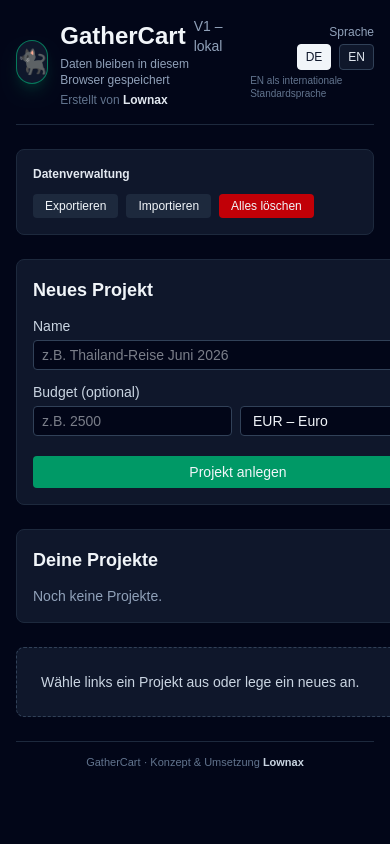
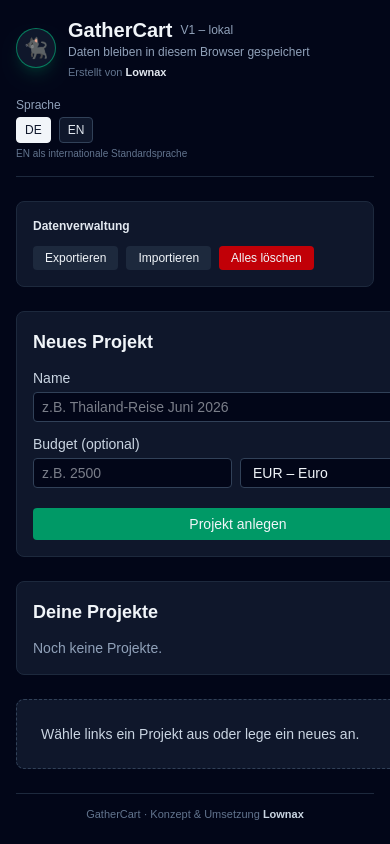
Before and after one commit to Lownax/gathercart, a Next.js app: page / in a window 390 px wide. Shown: the top 844 px of the page. Built offline with nearby package versions, Linux system fonts and the light colour scheme.

Commit message:
Improve mobile header layout

```diff
--- a/app/page.tsx
+++ b/app/page.tsx
@@ -612,18 +612,18 @@ export default function Home() {
     <main className="min-h-screen bg-slate-950 text-slate-100 p-4">
       <div className="max-w-5xl mx-auto space-y-6">
         {/* Header mit Panther-Lownax-Branding */}
-        <header className="border-b border-slate-800 pb-4 flex items-center justify-between gap-4">
+        <header className="border-b border-slate-800 pb-4 flex flex-col gap-4 sm:flex-row sm:items-center sm:justify-between">
   <div className="flex items-center gap-3">
     {/* „Panther“-Logo (neutral gehalten) */}
-            <div className="w-11 h-11 rounded-full bg-slate-900 border border-emerald-500/60 flex items-center justify-center shadow-lg shadow-emerald-900/40">
-              <span className="text-2xl" aria-hidden="true">
+    <div className="w-10 h-10 sm:w-11 sm:h-11 rounded-full bg-slate-900 border border-emerald-500/60 flex items-center justify-center shadow-lg shadow-emerald-900/40">
+      <span className="text-xl sm:text-2xl" aria-hidden="true">
         🐈‍⬛
       </span>
     </div>
     <div>
-              <h1 className="text-2xl font-bold flex items-center gap-2">
+      <h1 className="text-xl sm:text-2xl font-bold flex flex-wrap items-center gap-2">
         GatherCart{" "}
-                <span className="text-slate-400 text-sm font-normal">
+        <span className="text-slate-400 text-xs sm:text-sm font-normal">
           {tr("V1 – lokal", "V1 – local")}
         </span>
       </h1>
@@ -633,16 +633,14 @@ export default function Home() {
           "Data stays in this browser"
         )}
       </span>
-              <span className="block text-xs text-slate-500 mt-1">
+      <span className="block text-[11px] text-slate-500 mt-1">
         {tr("Erstellt von", "Created by")}{" "}
-                <span className="font-semibold text-slate-200">
-                  Lownax
+        <span className="font-semibold text-slate-200">Lownax</span>
       </span>
-              </span>
-            </div>
-          </div>
-
-          <div className="flex flex-col items-end gap-1 text-xs">
+    </div>
+  </div>
+
+  <div className="flex flex-col items-start sm:items-end gap-1 text-xs">
     <span className="text-slate-400">
       {tr("Sprache", "Language")}
     </span>
@@ -676,6 +674,7 @@ export default function Home() {
     </span>
   </div>
 </header>
+
 
         {/* Daten-Tools: Export / Import / Reset */}
         <section className="bg-slate-900 border border-slate-800 rounded-lg p-4 text-xs flex flex-wrap gap-3 items-center justify-between">
```
Lines whose indentation alone changed are shown as unchanged.
